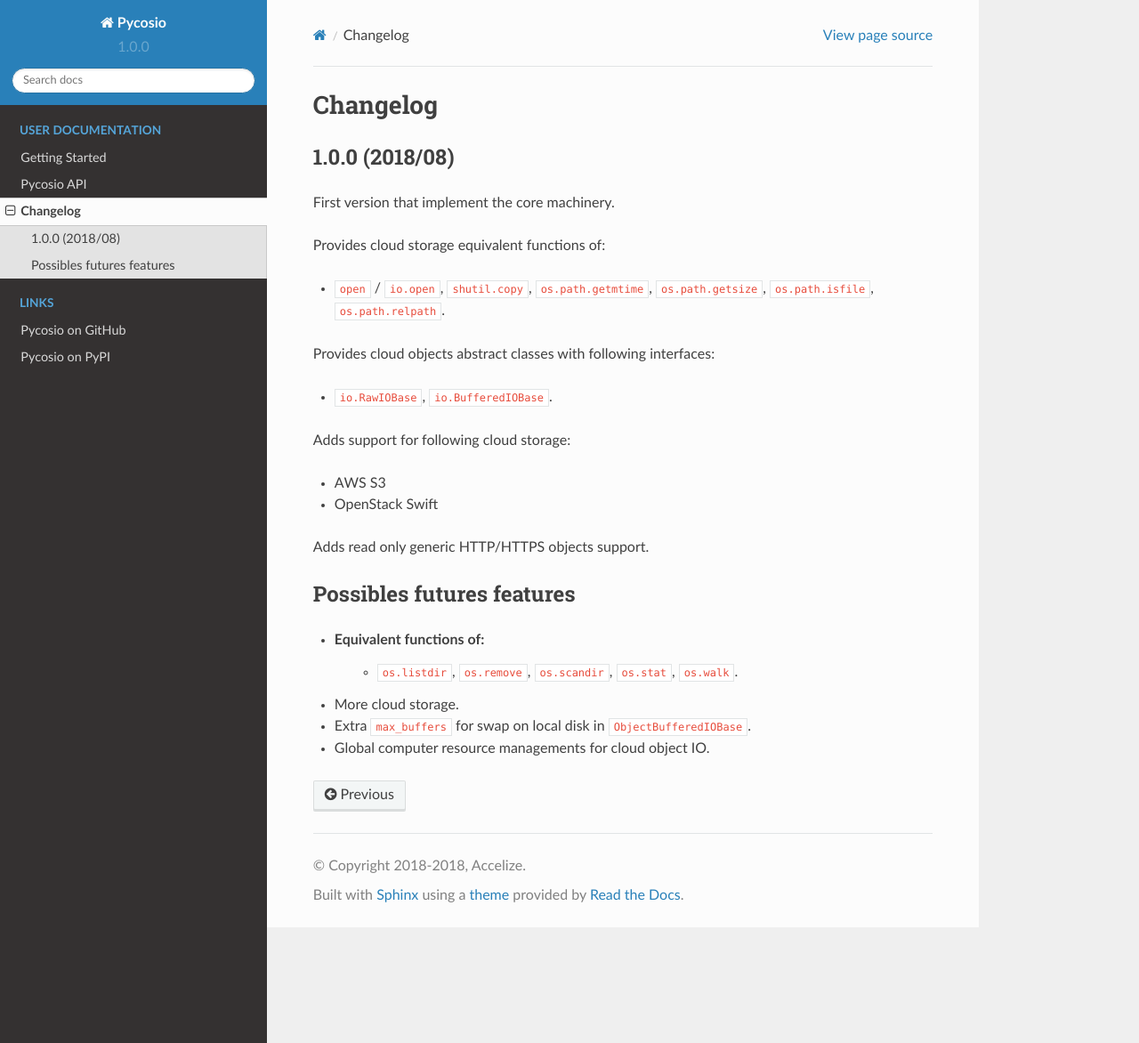
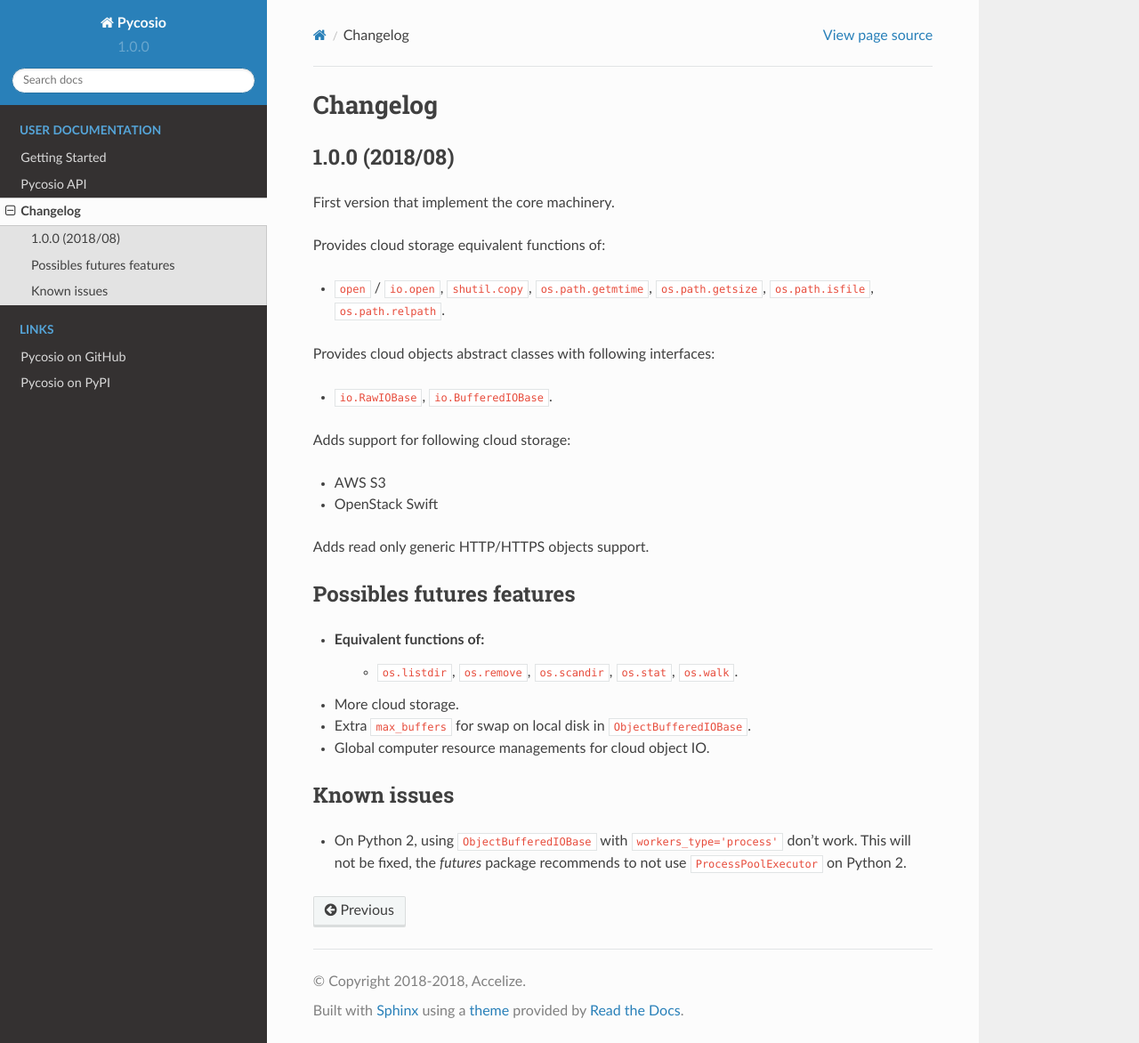
Before and after one commit to JGoutin/airfs, a Sphinx documentation site: the page built from docs/changes.rst, in a window 1280 px wide and 1172 px high. Shown: the whole window at 89% size. Built offline with Sphinx 7.4.7 and the Read the Docs theme 2.0.0, drawn with Linux system fonts in a browser that asks for light colours.

Commit message:
Minor fix + Python 2 bug

```diff
--- a/docs/changes.rst
+++ b/docs/changes.rst
@@ -30,3 +30,10 @@ Possibles futures features
 * More cloud storage.
 * Extra ``max_buffers`` for swap on local disk in ``ObjectBufferedIOBase``.
 * Global computer resource managements for cloud object IO.
+
+Known issues
+------------
+
+* On Python 2, using ``ObjectBufferedIOBase`` with ``workers_type='process'``
+  don't work. This will not be fixed, the *futures* package recommends to not
+  use ``ProcessPoolExecutor`` on Python 2.
```
Also changed, not shown: 1 other file.
